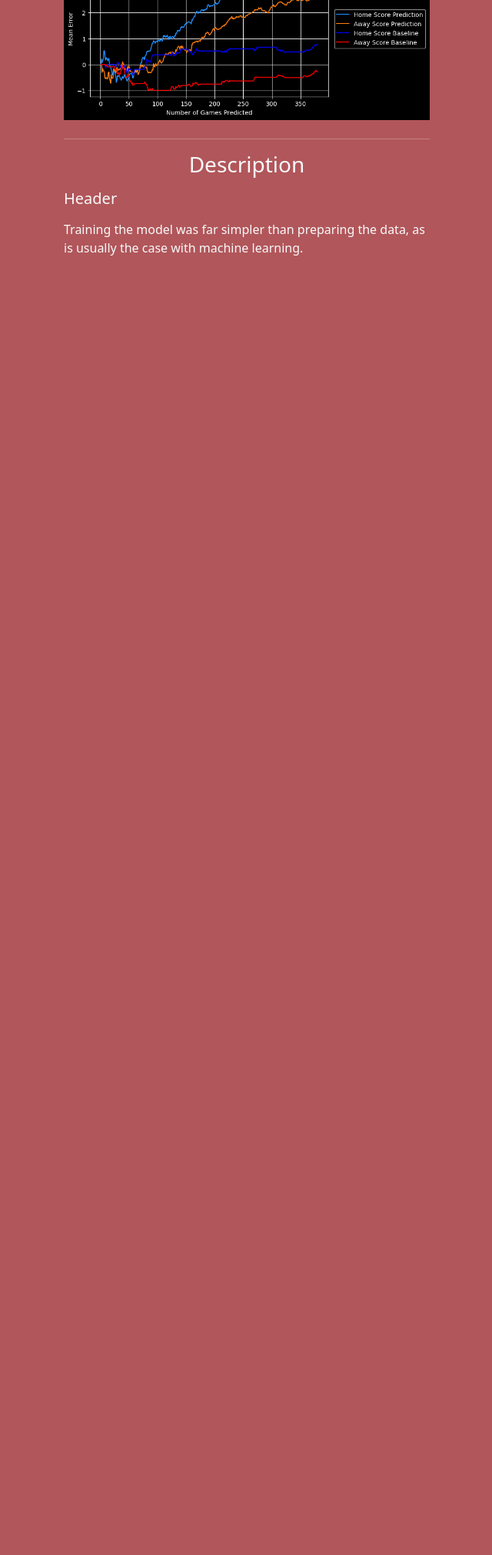
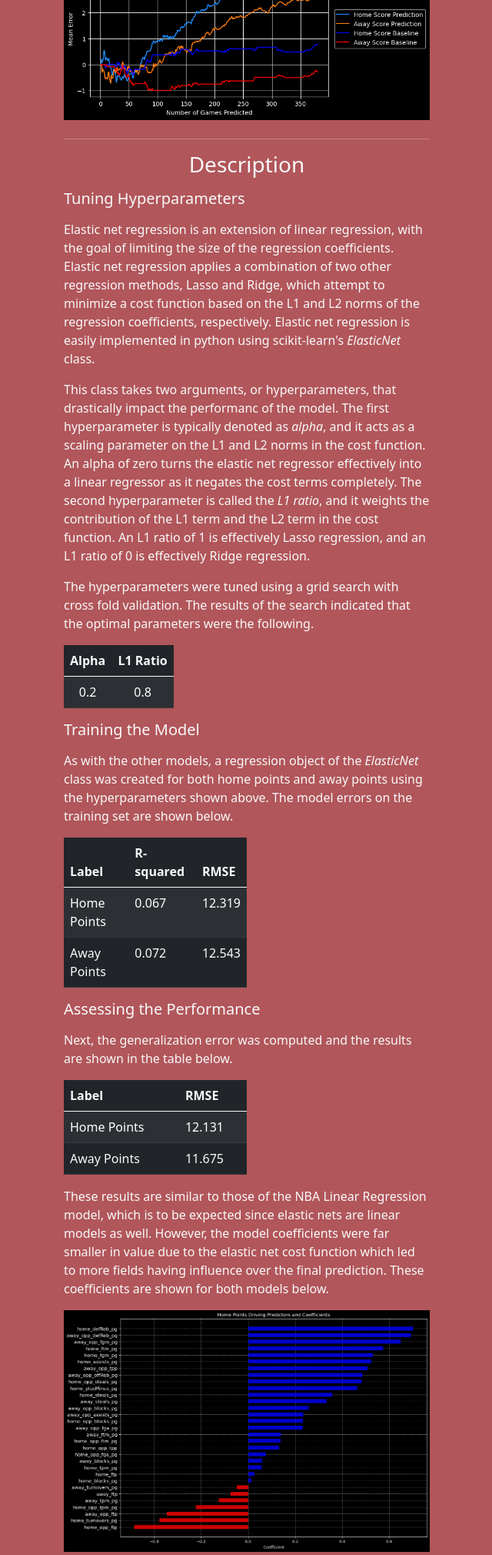
Before and after one commit to david-delgrosso/Sports-Info-App, a Django app: template SportsApp/SportsApp/templates/SportsApp/nba_eln_reg.html in a window 1280 px wide. Shown: the part 562-2582 px from the top of the page at 77% size, without its empty margins (319-959 px from the left). Before the commit the page ends 894 px from the top, so only its background shows below. Run offline with Django 3.2, Linux system fonts and the light colour scheme; the template is opened without the code that fills it, so the values that code supplies are empty; some libraries are stand-ins or nearby versions.

Commit message:
- completed description for nba elastic net regressor - made slight modifications to plots

```diff
--- a/SportsApp/SportsApp/templates/SportsApp/nba_eln_reg.html
+++ b/SportsApp/SportsApp/templates/SportsApp/nba_eln_reg.html
@@ -101,11 +101,91 @@
             <hr class="bg-light">
             <h3 class="text-center text-light mb-3">Description</h3>
             {% include '/home/davidm97/Projects/Sports-Info-App/SportsApp/SportsApp/templates/SportsApp/data_prep.html'%}
-            <h5 class="text-light mb-3">Header</h5>
+            <h5 class="text-light mb-3">Tuning Hyperparameters</h5>
             <p class="text-light mb-3">
-                Training the model was far simpler than preparing the data, as is usually the case with machine
-                learning.
+                Elastic net regression is an extension of linear regression, with the goal of limiting the size of the regression coefficients. Elastic net regression applies a combination of two other regression methods, Lasso and Ridge, which attempt to minimize a cost function based on the L1 and L2 norms of the regression coefficients, respectively. Elastic net regression is easily implemented in python using scikit-learn's <span style="font-style:italic">ElasticNet</span> class.
             </p>
+            <p class="text-light mb-3">
+                This class takes two arguments, or hyperparameters, that drastically impact the performanc of the model. The first hyperparameter is typically denoted as <span style="font-style:italic">alpha</span>, and it acts as a scaling parameter on the L1 and L2 norms in the cost function. An alpha of zero turns the elastic net regressor effectively into a linear regressor as it negates the cost terms completely. The second hyperparameter is called the <span style="font-style:italic">L1 ratio</span>, and it weights the contribution of the L1 term and the L2 term in the cost function. An L1 ratio of 1 is effectively Lasso regression, and an L1 ratio of 0 is effectively Ridge regression.
+            </p>
+            <p class="text-light mb-3">
+                The hyperparameters were tuned using a grid search with cross fold validation. The results of the search indicated that the optimal parameters were the following.
+            </p>
+            <table class="table text-light table-striped table-dark center mb-3" style="width:30%" id="table"
+                data-filter-control="true">
+                <thead>
+                    <tr class="text-center">
+                        <th scope="col">Alpha</th>
+                        <th scope="col">L1 Ratio</th>
+                    </tr>
+                </thead>
+                <tbody>
+                    <tr class="text-center">
+                        <td>0.2</td>
+                        <td>0.8</td>
+                    </tr>
+                </tbody>
+            </table>
+            <h5 class="text-light mb-3">Training the Model</h5>
+            <p class="text-light mb-3">
+                As with the other models, a regression object of the <span  style="font-style:italic">ElasticNet</span> class was created for both home points and away points using the hyperparameters shown above. The model errors on the training set are shown below.
+            </p>
+            <table class="table text-light table-striped table-dark center mb-3" style="width:50%" id="table"
+                data-filter-control="true">
+                <thead>
+                    <tr class="text-left">
+                        <th scope="col">Label</th>
+                        <th scope="col">R-squared</th>
+                        <th scope="col">RMSE</th>
+                    </tr>
+                </thead>
+                <tbody>
+                    <tr>
+                        <td>Home Points</td>
+                        <td>0.067</td>
+                        <td>12.319</td>
+                    </tr>
+                    <tr>
+                        <td>Away Points</td>
+                        <td>0.072</td>
+                        <td>12.543</td>
+                    </tr>
+                </tbody>
+            </table>
+            <h5 class="text-light mb-3">Assessing the Performance</h5>
+            <p class="text-light mb-3">
+                Next, the generalization error was computed and the results are shown in the table below.
+            </p>
+            <table class="table text-light table-striped table-dark center mb-3" style="width:50%" id="table"
+                data-filter-control="true">
+                <thead>
+                    <tr class="text-left">
+                        <th scope="col">Label</th>
+                        <th scope="col">RMSE</th>
+                    </tr>
+                </thead>
+                <tbody>
+                    <tr>
+                        <td>Home Points</td>
+                        <td>12.131</td>
+                    </tr>
+                    <tr>
+                        <td>Away Points</td>
+                        <td>11.675</td>
+                    </tr>
+                </tbody>
+            </table>
+            <p class="text-light mb-3">
+                These results are similar to those of the NBA Linear Regression model, which is to be expected since elastic nets are linear models as well. However, the model coefficients were far smaller in value due to the elastic net cost function which led to more fields having influence over the final prediction. These coefficients are shown for both models below.
+            </p>
+            <div class="col align-self-center mb-3">
+                <img src="{% static 'media/plots/nba_home_points_eln_reg_driving_coef.png' %}" width="100%"
+                    style="float:center; vertical-align:middle" />
+            </div>
+            <div class="col align-self-center mb-3">
+                <img src="{% static 'media/plots/nba_away_points_eln_reg_driving_coef.png' %}" width="100%"
+                    style="float:center; vertical-align:middle" />
+            </div>
         </div>
     </section>
 
--- a/SportsApp/SportsApp/x.py
+++ b/SportsApp/SportsApp/x.py
@@ -8,9 +8,9 @@ from utils import *
 #clear_tables_util()
 #load_nba_teams_util()
 #load_nba_schedule_util()
-download_nba_game_stats_util()
-calculate_nba_team_stats_util()
-download_game_odds_util()
+#download_nba_game_stats_util()
+#calculate_nba_team_stats_util()
+#download_game_odds_util()
 calculate_predictions_util()
 generate_error_plots_util()
 
--- a/todo.txt
+++ b/todo.txt
@@ -13,3 +13,4 @@ X- Add vegas odds to model performance plot
   X- One for each year
   - Weight recent games more
 X- Add filter for time display
+- include model definition in description
```
Also changed, not shown: SportsApp/SportsApp/templates/SportsApp/nba_lin_reg.html (+2 -5 lines), SportsApp/SportsApp/static/media/plots/nba_away_points_eln_reg_driving_coef.png (added), SportsApp/SportsApp/static/media/plots/nba_away_points_lin_reg_driving_coef.png, SportsApp/SportsApp/static/media/plots/nba_home_points_eln_reg_driving_coef.png (added), SportsApp/SportsApp/static/media/plots/nba_home_points_lin_reg_driving_coef.png.
